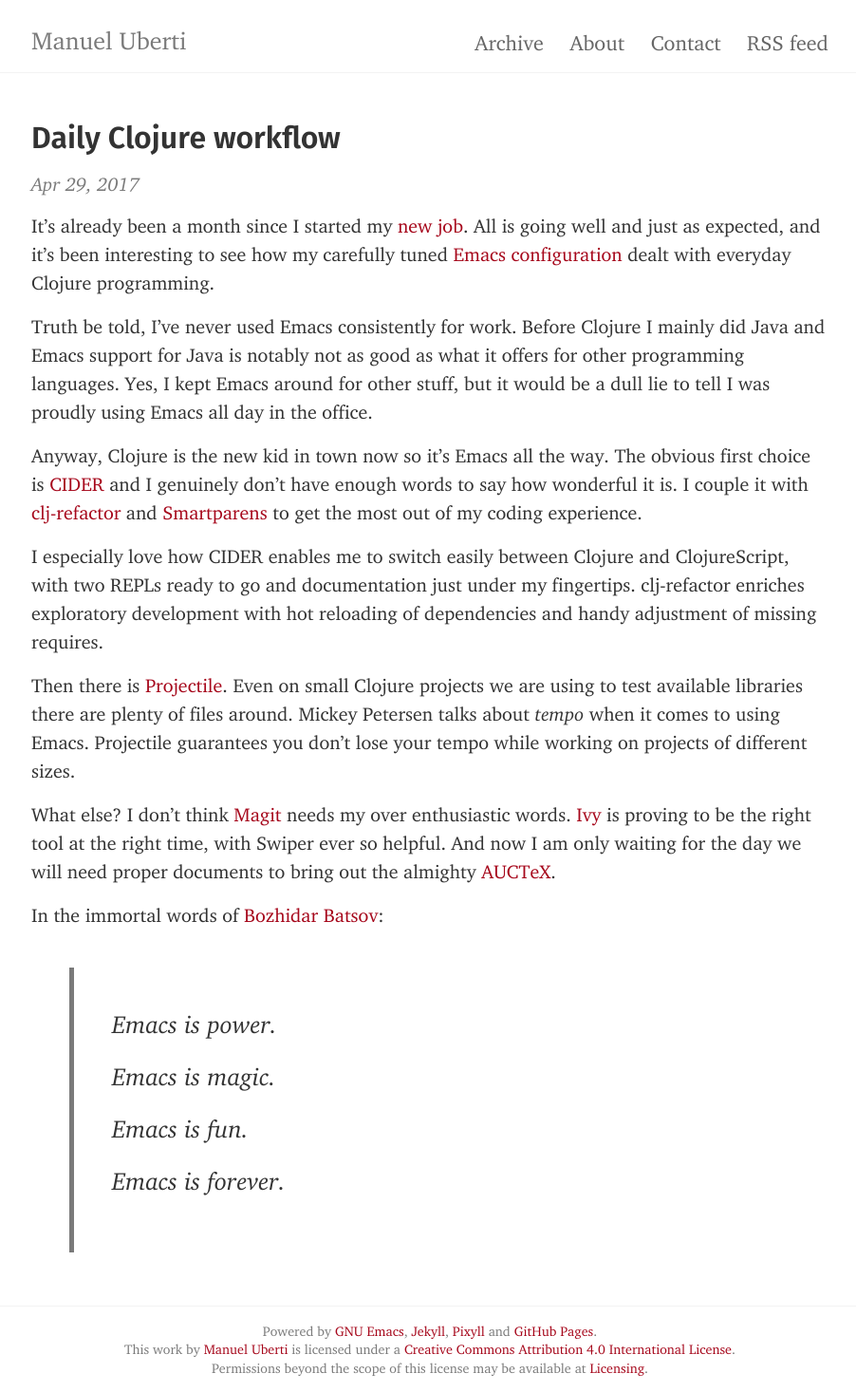
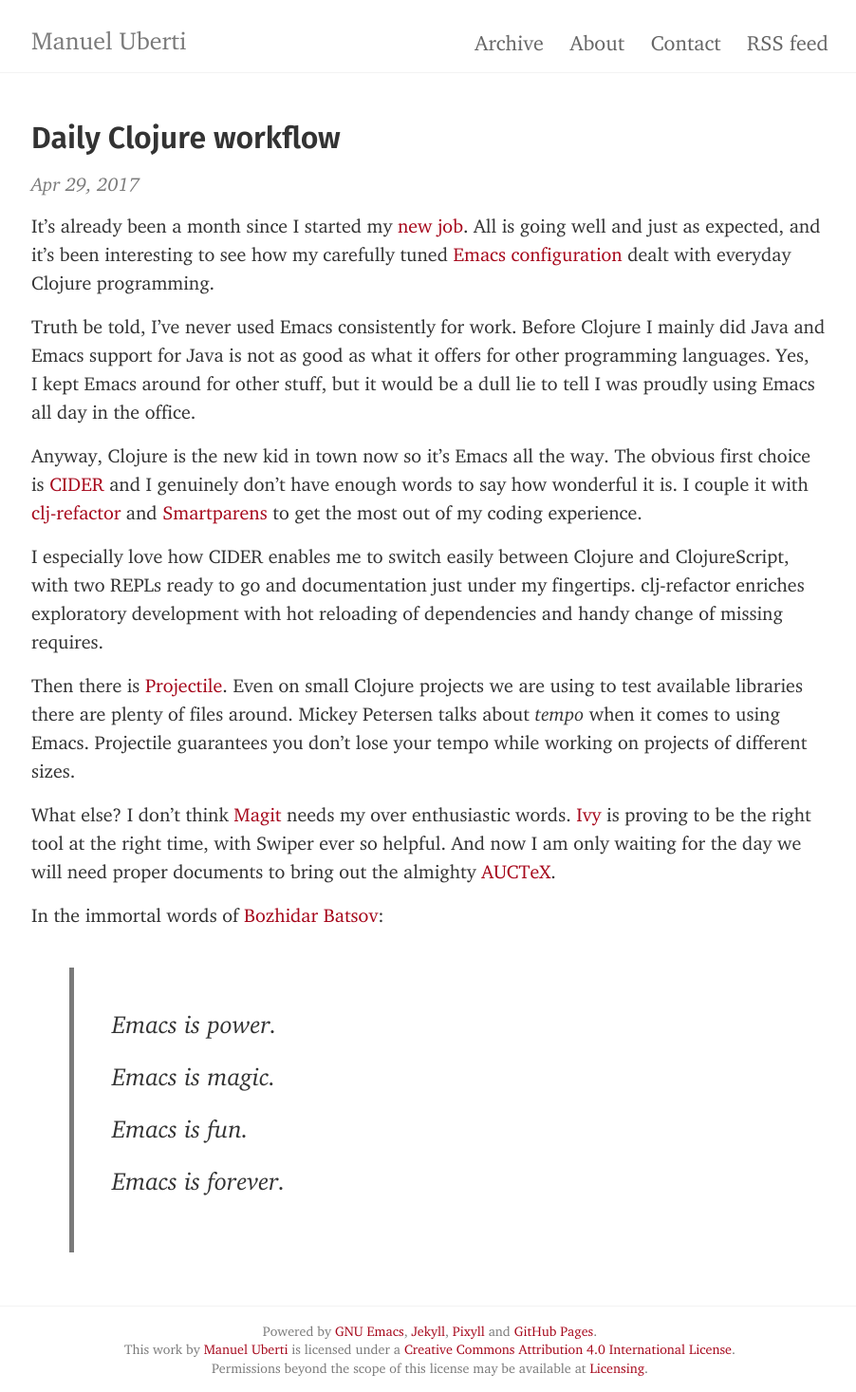
Before and after one commit to manuel-uberti/manuel-uberti.github.io, a Jekyll site: the page built from _posts/2017-04-29-clojureenv.md, in a window 1280 px wide. Shown: the whole page at 95% size, without its empty margins (187-1089 px from the left). Built offline with Jekyll 4.4.1, drawn with Linux system fonts in a browser that asks for light colours.

Commit message:
Fix some Vale warnings

```diff
--- a/_posts/2017-04-29-clojureenv.md
+++ b/_posts/2017-04-29-clojureenv.md
@@ -14,10 +14,9 @@
 dealt with everyday Clojure programming.
 
 Truth be told, I’ve never used Emacs consistently for work. Before Clojure
-I mainly did Java and Emacs support for Java is notably not as good as what it
-offers for other programming languages. Yes, I kept Emacs around for other
-stuff, but it would be a dull lie to tell I was proudly using Emacs all day in
-the office.
+I mainly did Java and Emacs support for Java is not as good as what it offers
+for other programming languages. Yes, I kept Emacs around for other stuff, but
+it would be a dull lie to tell I was proudly using Emacs all day in the office.
 
 Anyway, Clojure is the new kid in town now so it’s Emacs all the way. The
 obvious first choice is [CIDER](https://github.com/clojure-emacs/cider) and
@@ -29,7 +28,7 @@
 I especially love how CIDER enables me to switch easily between Clojure and
 ClojureScript, with two REPLs ready to go and documentation just under my
 fingertips. clj-refactor enriches exploratory development with hot reloading of
-dependencies and handy adjustment of missing requires.
+dependencies and handy change of missing requires.
 
 Then there is [Projectile](https://github.com/bbatsov/projectile). Even on small
 Clojure projects we are using to test available libraries there are plenty of
```
